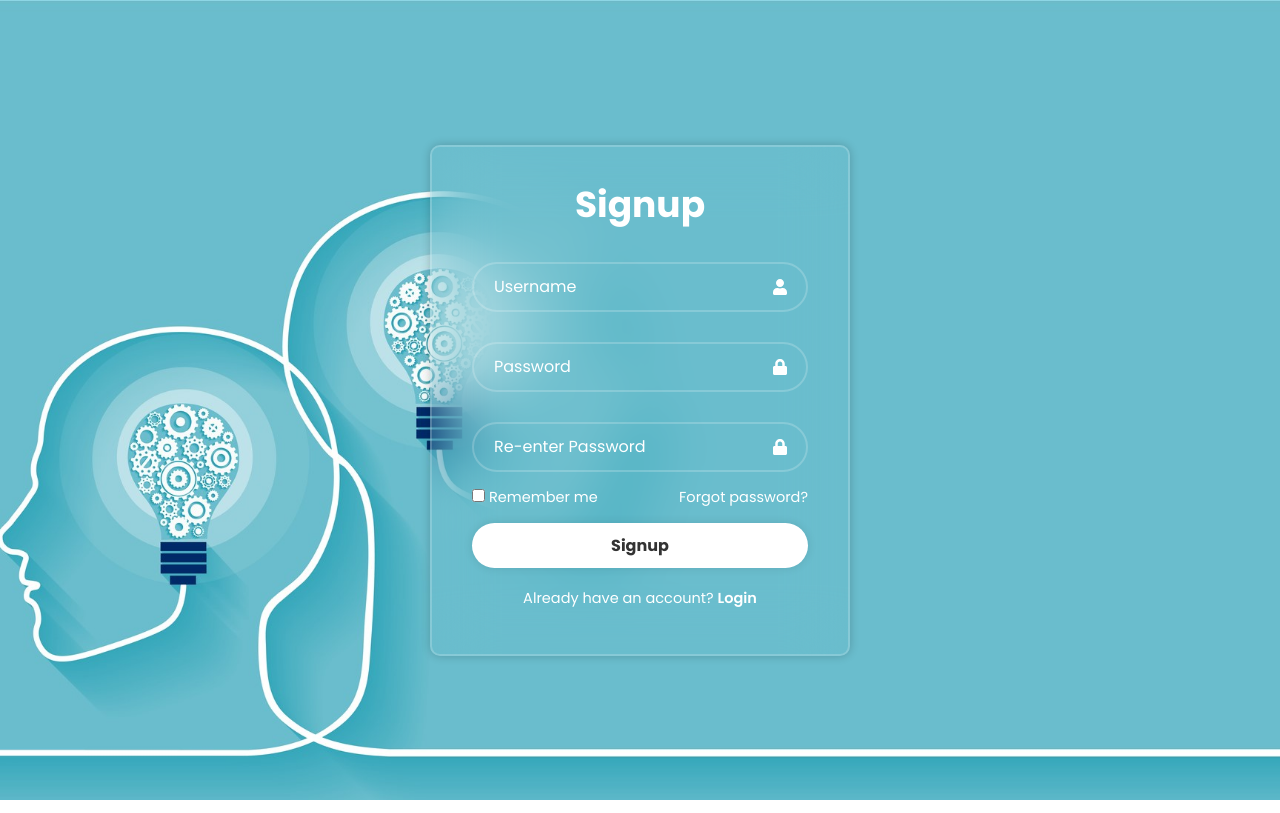
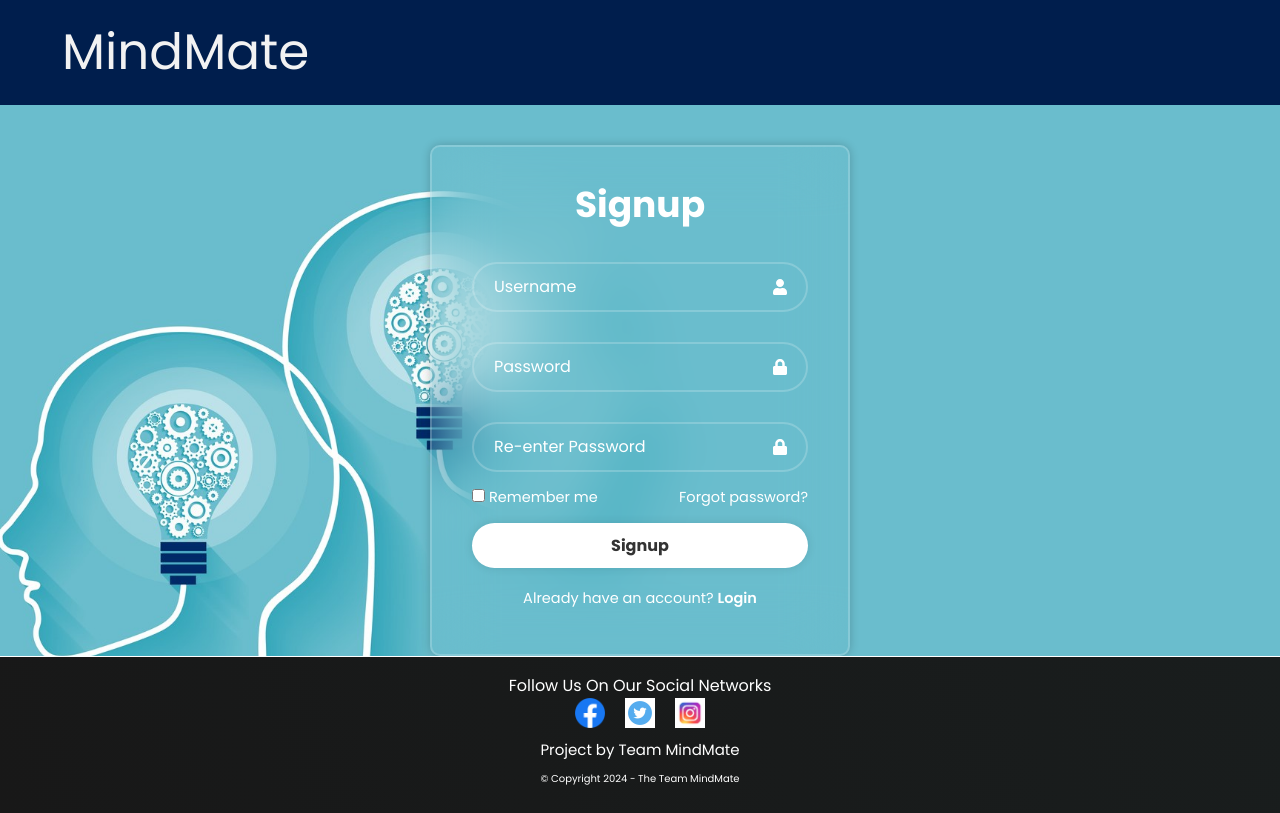
Before and after one commit to Dulmini-Elapatha/MindMate, a React (Create React App) app in the folder frontend/: page /signup in a window 1280 px wide. Built offline with nearby package versions, Linux system fonts and the light colour scheme.

Commit message:
adding updated login page

```diff
--- a/frontend/public/index.html
+++ b/frontend/public/index.html
@@ -24,7 +24,7 @@
       work correctly both with client-side routing and a non-root public URL.
       Learn how to configure a non-root public URL by running `npm run build`.
     -->
-    <title>MimdMate</title>
+    <title>MindMate</title>
   </head>
   <body>
     <noscript>You need to enable JavaScript to run this app.</noscript>
--- a/frontend/src/components/Footer.jsx
+++ b/frontend/src/components/Footer.jsx
@@ -27,9 +27,6 @@ const Footer = () => {
                 </li>
             </ul>
             <p className="editor">
-                <a href="#">&#169; By Dilsha Devindi Perera</a>
-            </p>
-            <p className="editor">
                 Project by Team MindMate
             </p>
             <p className="editor" id="copyright">
--- a/frontend/src/components/Home.css
+++ b/frontend/src/components/Home.css
@@ -11,7 +11,7 @@ body {
 
 
   .home h1 {
-    font-size: 50px;
+    font-size: 40px;
     text-align: right;
     color: #fff;
   }
--- a/frontend/src/components/Login.jsx
+++ b/frontend/src/components/Login.jsx
@@ -1,13 +1,13 @@
 import React from 'react'
 import './Login.css';
 import { FaUser,FaLock } from "react-icons/fa";
-import Navbar from "./Navbar";
+import LoginNavbar from "./LoginNavbar";
 import Footer from "./Footer";
 
 const Login = () => {
   return (
     <div>
-        <Navbar />
+        <LoginNavbar />
         <br></br>
         <div className='loginform'>
 
--- /dev/null
+++ b/frontend/src/components/LoginNavbar.jsx
@@ -0,0 +1,15 @@
+import React from "react";
+import './Navbar.css';
+
+const Navbar = () => {
+    return (
+        <header className="navbar">
+            <div className="navbar-logo">
+                <a href="/home">MindMate</a>
+            </div>
+
+        </header>
+    );
+};
+
+export default Navbar;
--- a/frontend/src/components/Signup.jsx
+++ b/frontend/src/components/Signup.jsx
@@ -1,9 +1,13 @@
 import React from 'react'
 import './Login.css';
 import { FaUser,FaLock } from "react-icons/fa";
+import LoginNavbar from "./LoginNavbar";
+import Footer from "./Footer";
 
 const Signup = () => {
   return (
+    <div>
+        <LoginNavbar />
         <div className='loginform'>
             <form action="">
                 <h1>Signup</h1>
@@ -36,6 +40,11 @@ const Signup = () => {
             </form>
         </div>
 
+        <Footer />
+
+    </div>
+
+
   );
 };
 
```
Lines whose indentation alone changed are shown as unchanged.
